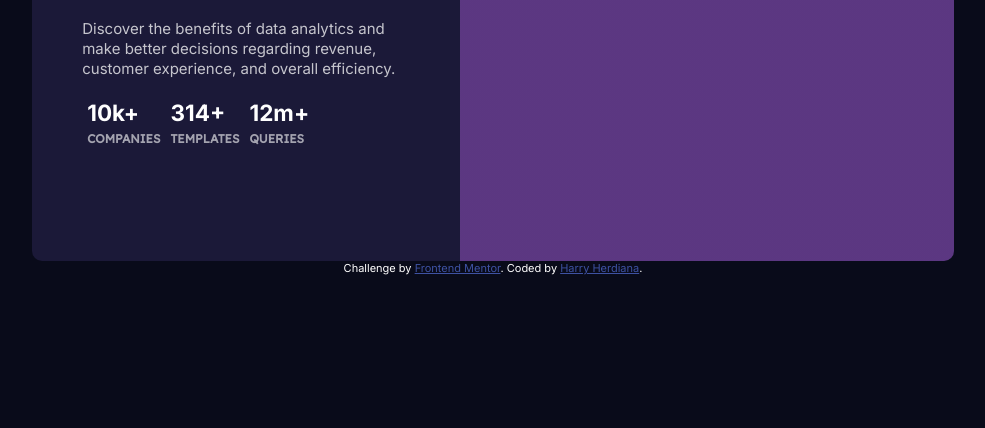
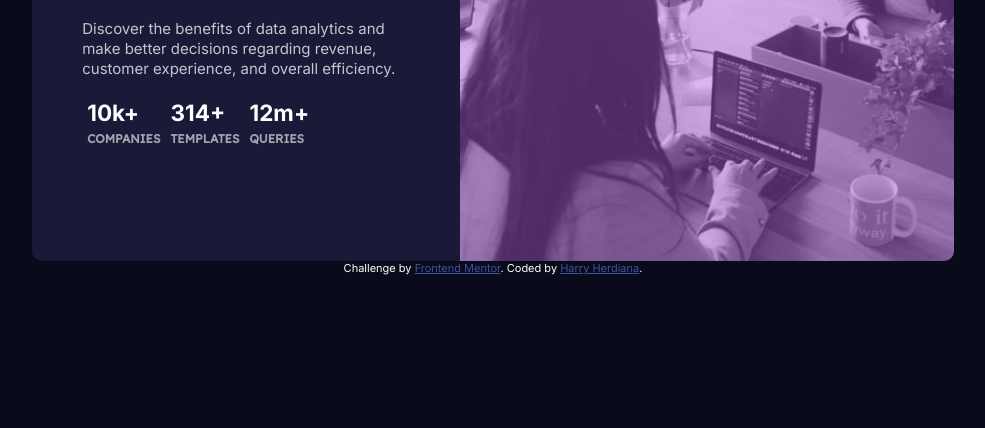
Before and after one commit to harryHerdiana/Frontend-mentor-challenge-2, a plain HTML site: page index.html in a window 1536 px wide. Shown: the part 372-800 px from the top of the page, without its empty margins (275-1260 px from the left). Drawn offline with Linux system fonts and the light colour scheme; the site is published under a folder, as on GitHub Pages, so addresses that start at the root find nothing.

Commit message:
update css
Remove "/" on url of background of .tinted-image class

```diff
--- a/style.css
+++ b/style.css
@@ -27,7 +27,7 @@ p{
     background:
     linear-gradient(rgba(170, 92, 219, 0.45),
     rgba(170, 92, 219, 0.45)),
-    url(/images/image-header-mobile.jpg);
+    url(images/image-header-mobile.jpg);
     background-repeat: no-repeat;
     border-radius: 10px 10px 0 0;
     background-size: contain;
@@ -106,7 +106,7 @@ p{
         background:
         linear-gradient(rgba(170, 92, 219, 0.45),
         rgba(170, 92, 219, 0.45)),
-        url(/images/image-header-desktop.jpg);
+        url(images/image-header-desktop.jpg);
         background-size:cover;
         background-repeat: no-repeat;
         border-radius: 0 10px 10px 0;
```
